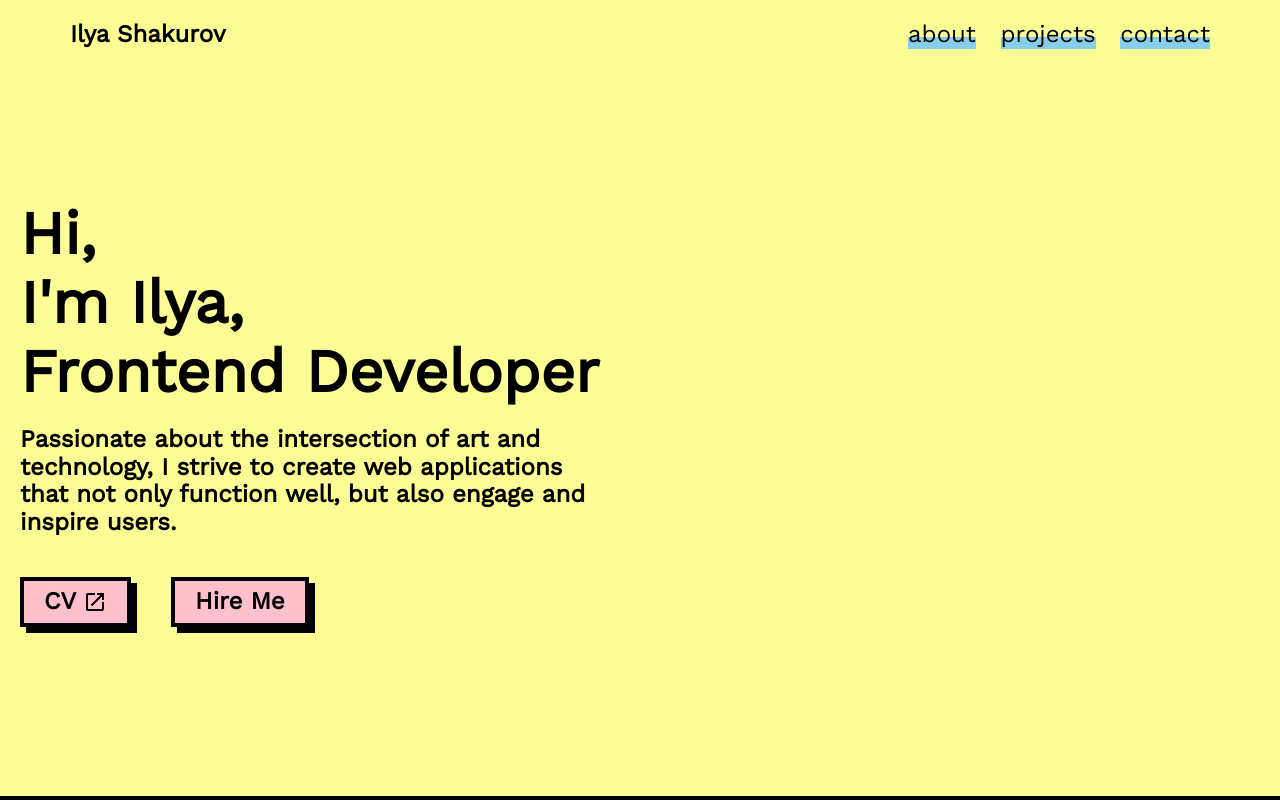
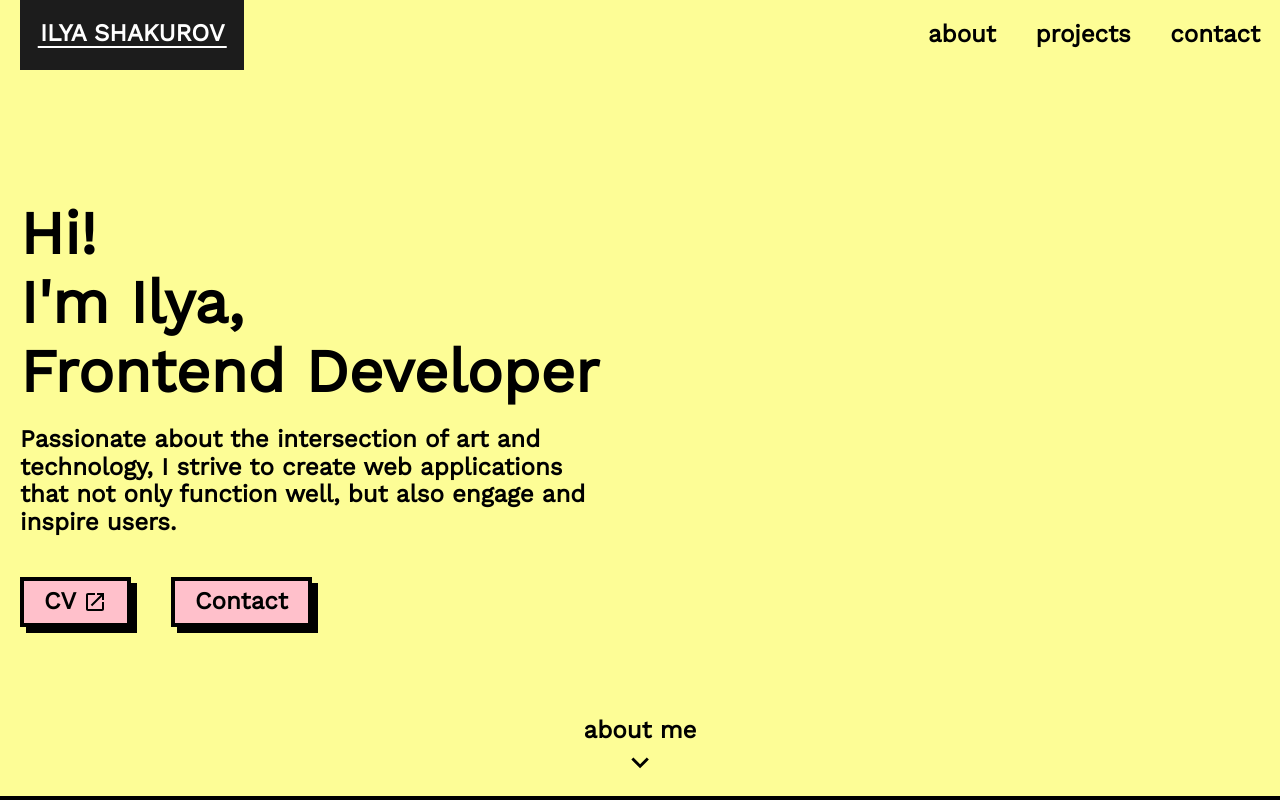
Before and after one commit to Ilichhh/portfolio-website, a React (Vite) app: page / in a window 1280 px wide. Shown: the top 800 px of the page. Built offline with nearby package versions, Linux system fonts and the light colour scheme.

Commit message:
feat: update hero section and header styles

```diff
--- a/src/components/Header.tsx
+++ b/src/components/Header.tsx
@@ -3,13 +3,18 @@ import { Link } from 'react-router-dom';
 import styled from 'styled-components';
 import theme from '../theme';
 
-const HeaderContainer = styled.header`
+const HeaderWrapper = styled.header`
+  background-color: ${theme.colors.yellow};
+`;
+
+const HeaderContainer = styled.div`
   display: flex;
   justify-content: space-between;
   align-items: center;
   height: 70px;
-  padding: 0 70px;
-  background-color: ${theme.colors.yellow};
+  max-width: 1440px;
+  margin: 0 auto;
+  padding: 0 20px;
   transition: all 0.3s ease-in-out;
 `;
 
@@ -25,8 +30,32 @@ const Menu = styled.ul`
 `;
 
 const Logo = styled(Link)`
+  position: relative;
+  height: 70px;
+  padding: 20px;
+  text-transform: uppercase;
   text-decoration: none;
   font-weight: 600;
+  background-color: ${theme.colors.bgDark};
+  color: ${theme.colors.textLight};
+  transition: 0.2s all;
+  &:before {
+    content: '';
+    position: absolute;
+    bottom: 22px;
+    left: 50%;
+    width: 84%;
+    height: 2px;
+    background-color: ${theme.colors.textLight};
+    transform: translateX(-50%);
+    transition: 0.2s all;
+  }
+  &:hover {
+    color: ${theme.colors.pink};
+    &:before {
+      background-color: ${theme.colors.pink};
+    }
+  }
 `;
 
 const MenuItem = styled.li`
@@ -35,16 +64,14 @@ const MenuItem = styled.li`
     content: '';
     position: absolute;
     bottom: 0;
-    left: 0;
-    z-index: 1;
-    width: 100%;
-    height: 12px;
-    background-color: ${theme.colors.blue};
-    transition: 0.2s all;
+    width: 0;
+    height: 2px;
+    background-color: ${theme.colors.textDark};
+    transition: 0.2s all ease-out;
   }
   &:hover {
     &:before {
-      width: 0;
+      width: 100%;
     }
   }
 `;
@@ -53,11 +80,12 @@ const NavLink = styled.a`
   position: relative;
   z-index: 10;
   text-decoration: none;
-  font-weight: 500;
+  font-weight: 600;
 `;
 
 export const Header = () => {
   return (
+    <HeaderWrapper>
       <HeaderContainer>
         <Logo to="/">Ilya Shakurov</Logo>
         <Nav>
@@ -74,5 +102,6 @@ export const Header = () => {
           </Menu>
         </Nav>
       </HeaderContainer>
+    </HeaderWrapper>
   );
 };
--- /dev/null
+++ b/src/components/common/Links.tsx
@@ -0,0 +1,14 @@
+import { Link } from 'react-router-dom';
+
+import styled from 'styled-components';
+import theme from '../../theme';
+
+export const StyledLink = styled(Link)<{ color?: string }>`
+  position: relative;
+  font-weight: 600;
+  color: ${theme.colors.textDark};
+  transition: 0.2s all;
+  &:hover {
+    filter: drop-shadow(2px 2px ${({ color }) => color});
+  }
+`;
--- a/src/components/common/index.ts
+++ b/src/components/common/index.ts
@@ -7,3 +7,4 @@ export {
 } from './SectionElements';
 export { LinkButton } from './Buttons';
 export { TechBadge } from './Badges';
+export { StyledLink } from './Links';
--- a/src/components/sections/ContactSection.tsx
+++ b/src/components/sections/ContactSection.tsx
@@ -7,6 +7,7 @@ import {
   SectionHeader,
   SectionContent,
   TwoColumnsWrapper,
+  StyledLink,
 } from '../common';
 import { Button } from '../common/Buttons';
 
@@ -85,8 +86,16 @@ export const ContactSection = () => {
           <TwoColumnsWrapper>
             <ContactData>
               <ContactDescription>
-                The best way to get in touch with me quickly is to use Telegram. With business
-                proposals you can write to e-mail. You can also subscribe to me on social networks.
+                The best way to quickly get in touch with me is through{' '}
+                <StyledLink to="https://t.me/ilichhh" color={theme.colors.yellow}>
+                  Telegram
+                </StyledLink>
+                . For business proposals, you can reach me via{' '}
+                <StyledLink to="mailto:shakurov.ia@gmail.com" color={theme.colors.yellow}>
+                  email
+                </StyledLink>
+                . I speak Russian and English. Additionally, feel free to subscribe to my social
+                networks.
               </ContactDescription>
               <SocialLinks>{contactsList}</SocialLinks>
             </ContactData>
--- a/src/components/sections/HeroSection.tsx
+++ b/src/components/sections/HeroSection.tsx
@@ -1,5 +1,6 @@
 import { SectionWrapper, Container, LinkButton } from '../common';
 import OpenInNewIcon from '@mui/icons-material/OpenInNew';
+import KeyboardArrowDownIcon from '@mui/icons-material/KeyboardArrowDown';
 
 import styled from 'styled-components';
 import theme from '../../theme';
@@ -33,13 +34,25 @@ const LinkIcon = styled(OpenInNewIcon)`
   margin-left: 7px;
 `;
 
+const ArrowWrapper = styled.a`
+  position: absolute;
+  bottom: 20px;
+  left: 50%;
+  display: flex;
+  flex-direction: column;
+  align-items: center;
+  text-decoration: none;
+  font-weight: 600;
+  transform: translateX(-50%);
+`;
+
 export const HeroSection = () => {
   return (
-    <SectionWrapper bgColor={theme.colors.yellow} height="calc(100vh - 70px)">
+    <SectionWrapper id="hero" bgColor={theme.colors.yellow} height="calc(100vh - 70px)">
       <Container>
         <HeroWrapper>
           <Header>
-            Hi,
+            Hi!
             <br />
             I&apos;m Ilya,
             <br />
@@ -55,9 +68,13 @@ export const HeroSection = () => {
               <LinkIcon />
             </LinkButton>
             <LinkButton color={theme.colors.pink} to="mailto:shakurov.ia@gmail.com">
-              Hire Me
+              Contact
             </LinkButton>
           </ButtonsWrapper>
+          <ArrowWrapper href="#about">
+            <span>about me</span>
+            <KeyboardArrowDownIcon fontSize="large" />
+          </ArrowWrapper>
         </HeroWrapper>
       </Container>
     </SectionWrapper>
--- a/src/data/social.ts
+++ b/src/data/social.ts
@@ -8,24 +8,24 @@ export const socialData = [
     name: 'email',
     icon: EmailIcon,
     link: 'mailto:shakurov.ia@gmail.com',
-    description: 'Send a business proposal',
+    description: 'shakurov.ia@gmail.com',
   },
   {
     name: 'linkedin',
     icon: LinkedInIcon,
     link: 'https://www.linkedin.com/in/ilya-shakurov',
-    description: 'Connect with me',
+    description: 'linkedin.com/in/ilya-shakurov',
   },
   {
     name: 'github',
     icon: GitHubIcon,
     link: 'https://github.com/Ilichhh',
-    description: 'Check out my code',
+    description: 'github.com/Ilichhh',
   },
   {
     name: 'telegram',
     icon: TelegramIcon,
     link: 'https://t.me/ilichhh',
-    description: 'Send me an instant message',
+    description: 't.me/ilichhh',
   },
 ];
```
Lines whose indentation alone changed are shown as unchanged.
